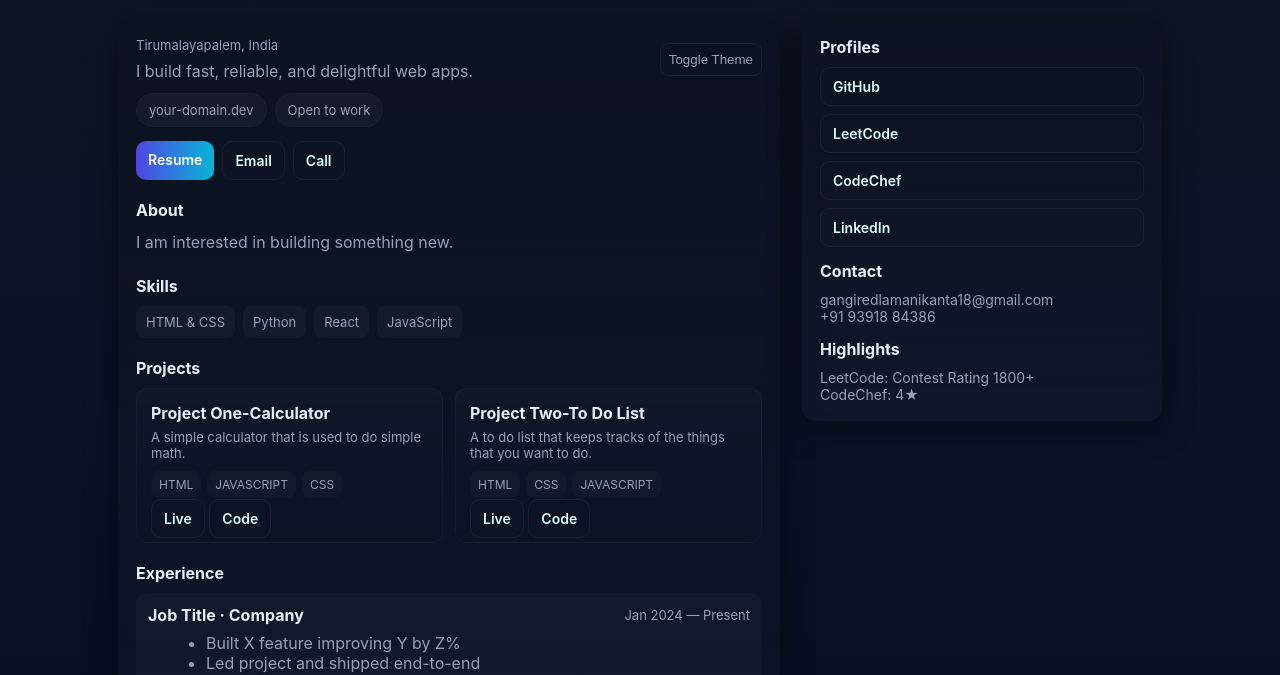
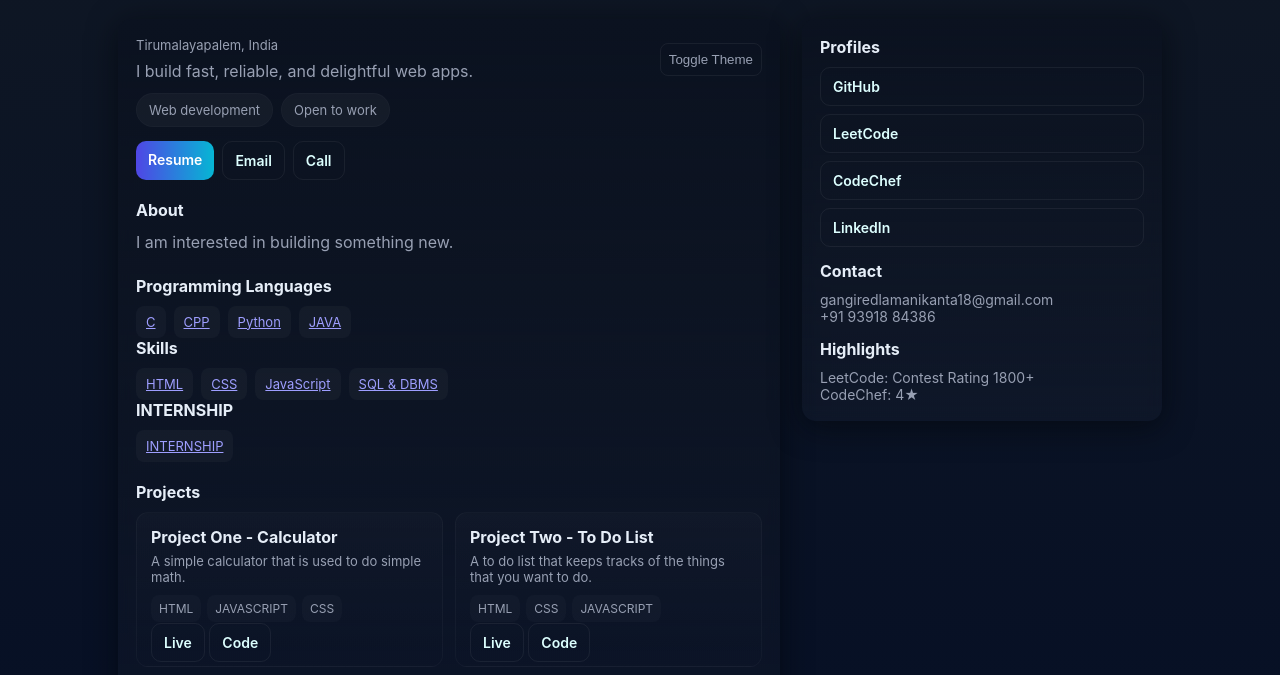
Before and after one commit to Mastermindmani88897/portfolio, a plain HTML site: page portfilo.html in a window 1280 px wide. Shown: the part 131-806 px from the top of the page. Drawn offline with Linux system fonts and the light colour scheme.

Commit message:
updated portfilo.html with latest changes

```diff
--- a/portfilo.html
+++ b/portfilo.html
@@ -87,7 +87,7 @@
               </div>
 
               <div class="badges">
-                <div class="badge" id="website">your-domain.dev</div>
+                <div class="badge" id="website">Web development</div>
                 <div class="badge" id="status">Open to work</div>
               </div>
 
@@ -105,26 +105,40 @@
           </section>
 
           <section id="skills">
-            <div class="section-title"><strong>Skills</strong></div>
-            <div class="skills">
-              <div class="skill">HTML & CSS</div>
-              <div class="skill">Python</div>
-              <div class="skill">React</div>
-              <div class="skill">JavaScript</div>
-            </div>
-          </section>
+  <div class="section-title"><strong>Programming Languages</strong></div>
+  <div class="skills">
+    <div class="skill"><a href="https://github.com/Mastermindmani88897/portfolio/blob/main/CERTIFICATES/c%20certificate.pdf" target="_blank">C</a></div>
+    <div class="skill"><a href="https://github.com/Mastermindmani88897/portfolio/blob/main/CERTIFICATES/cpp%20certificate.pdf" target="_blank">CPP</a></div>
+    <div class="skill"><a href="https://github.com/Mastermindmani88897/portfolio/blob/main/CERTIFICATES/Basics_of_Python.pdf" target="_blank">Python</a></div>
+    <div class="skill"><a href="https://github.com/Mastermindmani88897/portfolio/blob/main/CERTIFICATES/JAVA_FOUNDATIONS_ORACLE.pdf" target="_blank">JAVA</a></div>
+  </div>
+
+  <div class="section-title"><strong>Skills</strong></div>
+  <div class="skills">
+    <div class="skill"><a href="https://github.com/Mastermindmani88897/portfolio/blob/main/CERTIFICATES/23A91A05F4_HTML.pdf" target="_blank">HTML</a></div>
+    <div class="skill"><a href="https://github.com/Mastermindmani88897/portfolio/blob/main/CERTIFICATES/23A91A05F4_CSS.pdf" target="_blank">CSS</a></div>
+    <div class="skill"><a href="https://github.com/Mastermindmani88897/portfolio/blob/main/CERTIFICATES/23A91A05F4_JS.pdf" target="_blank">JavaScript</a></div>
+    <div class="skill"><a href="https://github.com/Mastermindmani88897/portfolio/blob/main/CERTIFICATES/infosys_sql_and_dbms(23A91A05F4).pdf" target="_blank">SQL & DBMS</a></div>
+  </div>
+
+  <div class="section-title"><strong>INTERNSHIP</strong></div>
+  <div class="skills">
+    <div class="skill"><a href="https://github.com/Mastermindmani88897/portfolio/blob/main/CERTIFICATES/23a91a05f4%20(CERTIFICATE_OF_INTERNSHIP).pdf" target="_blank">INTERNSHIP</a></div>
+  </div>
+</section>
+
 
           <section id="projects">
             <div class="section-title"><strong>Projects</strong></div>
             <div class="projects">
               <div class="project">
-                <h4>Project One-Calculator</h4>
+                <h4>Project One - Calculator</h4>
                 <div class="meta">A simple calculator that is used to do simple math.</div>
                 <div class="tech"><span>HTML</span><span>JAVASCRIPT</span><span>CSS</span></div>
                 <div style="margin-top:10px"><a class="btn" href="https://mastermindmani88897.github.io/portfolio/calculator.html" target="_blank">Live</a> <a class="btn" href="https://github.com/Mastermindmani88897/portfolio/blob/main/calculator.html" target="_blank">Code</a></div>
               </div>
               <div class="project">
-                <h4>Project Two-To Do List</h4>
+                <h4>Project Two - To Do List</h4>
                 <div class="meta">A to do list that keeps tracks of the things that you want to do.</div>
                 <div class="tech"><span>HTML</span><span>CSS</span><span>JAVASCRIPT</span></div>
                 <div style="margin-top:10px"><a class="btn" href="https://mastermindmani88897.github.io/portfolio/to_do_list.html" target="_blank">Live</a> <a class="btn" href="https://github.com/Mastermindmani88897/portfolio/blob/main/to_do_list.html" target="_blank">Code</a></div>
@@ -132,15 +146,7 @@
             </div>
           </section>
 
-          <section id="experience">
-            <div class="section-title"><strong>Experience</strong></div>
-            <div style="display:grid;gap:10px;margin-top:8px">
-              <div style="padding:12px;background:rgba(255,255,255,0.02);border-radius:10px">
-                <div style="display:flex;justify-content:space-between;align-items:center"><strong>Job Title · Company</strong><span class="meta">Jan 2024 — Present</span></div>
-                <ul style="margin:8px 0 0 18px;color:var(--muted)"><li>Built X feature improving Y by Z%</li><li>Led project and shipped end-to-end</li></ul>
-              </div>
-            </div>
-          </section>
+
 
           <section id="education">
             <div class="section-title"><strong>Education</strong></div>
```
